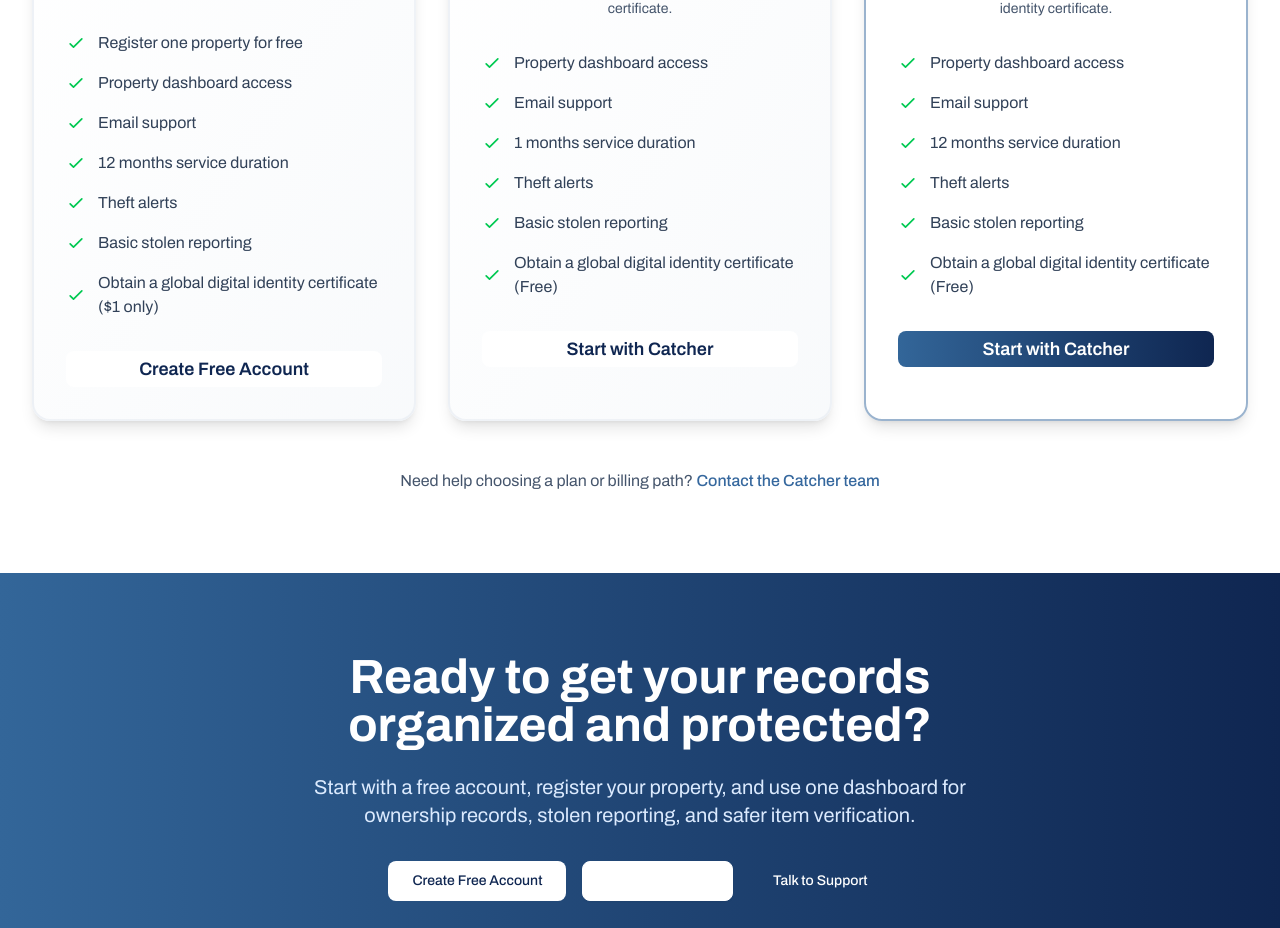
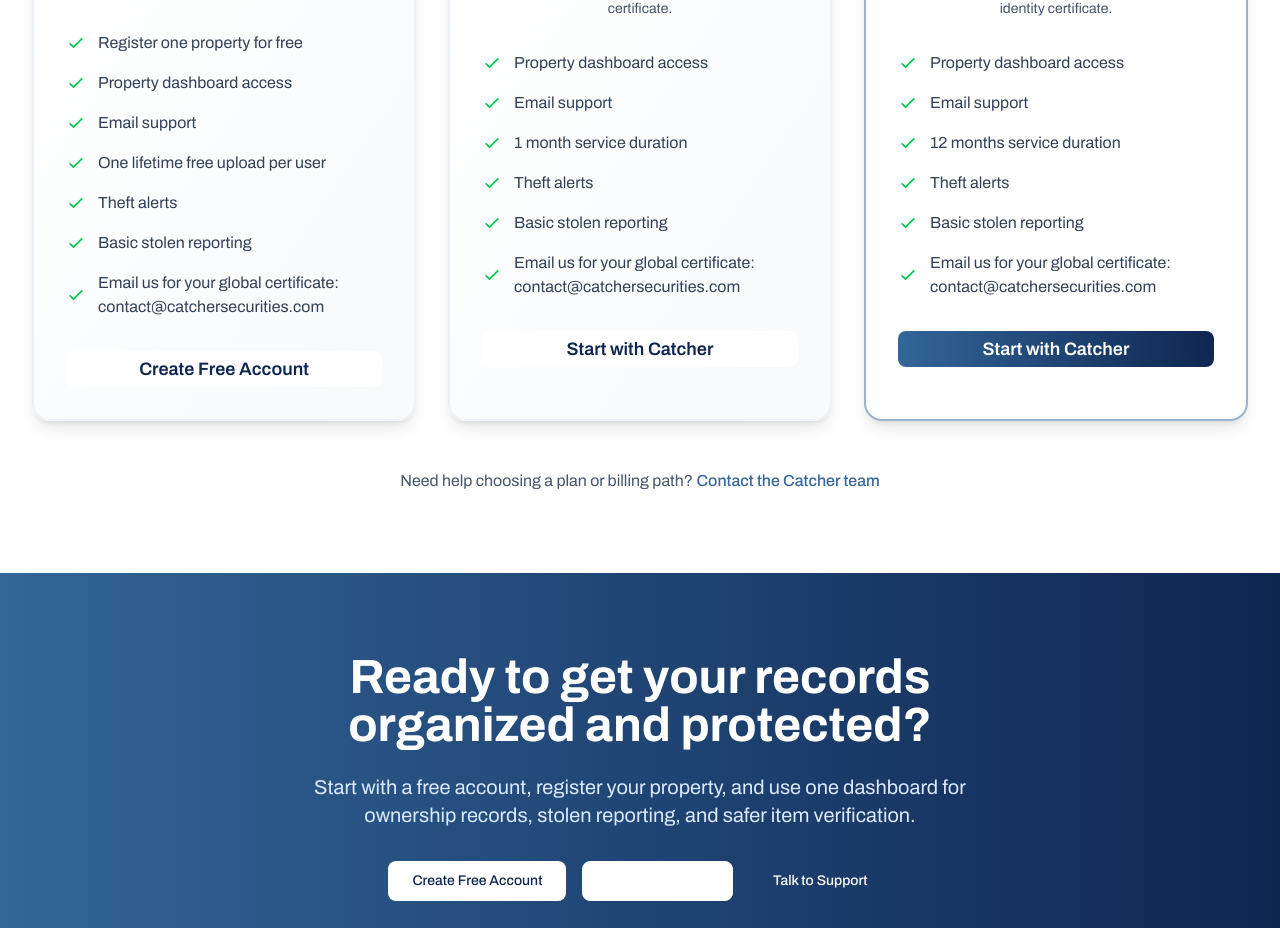
Before and after one commit to HopeOpus/Catcher_App, a Next.js app: page / in a window 1280 px wide. Shown: the part 7013-7941 px from the top of the page. Built offline with nearby package versions, Linux system fonts and the light colour scheme; no server answers.

Commit message:
refactor: pricing cards

```diff
--- a/components/pricing-section.tsx
+++ b/components/pricing-section.tsx
@@ -28,10 +28,10 @@
         'Register one property for free',
         'Property dashboard access',
         'Email support',
-        '12 months service duration',
+        'One lifetime free upload per user',
         'Theft alerts',
         'Basic stolen reporting',
-        'Obtain a global digital identity certificate ($1 only)',
+        'Email us for your global certificate: contact@catchersecurities.com',
       ],
       cta: 'Create Free Account',
       href: '/auth/signup',
@@ -45,10 +45,10 @@
       features: [
         'Property dashboard access',
         'Email support',
-        '1 months service duration',
+        '1 month service duration',
         'Theft alerts',
         'Basic stolen reporting',
-        'Obtain a global digital identity certificate (Free)',
+        'Email us for your global certificate: contact@catchersecurities.com',
       ],
       cta: 'Start with Catcher',
       href: '/auth/signup',
@@ -65,7 +65,7 @@
         '12 months service duration',
         'Theft alerts',
         'Basic stolen reporting',
-        'Obtain a global digital identity certificate (Free)',
+        'Email us for your global certificate: contact@catchersecurities.com',
       ],
       cta: 'Start with Catcher',
       href: '/auth/signup',
@@ -121,7 +121,7 @@
                     <svg className="h-5 w-5 flex-shrink-0 text-green-500" fill="none" stroke="currentColor" viewBox="0 0 24 24">
                       <path strokeLinecap="round" strokeLinejoin="round" strokeWidth={2} d="M5 13l4 4L19 7" />
                     </svg>
-                    <span className="text-slate-700">{feature}</span>
+                    <span className="text-slate-700 break-words">{feature}</span>
                   </li>
                 ))}
               </ul>
```
